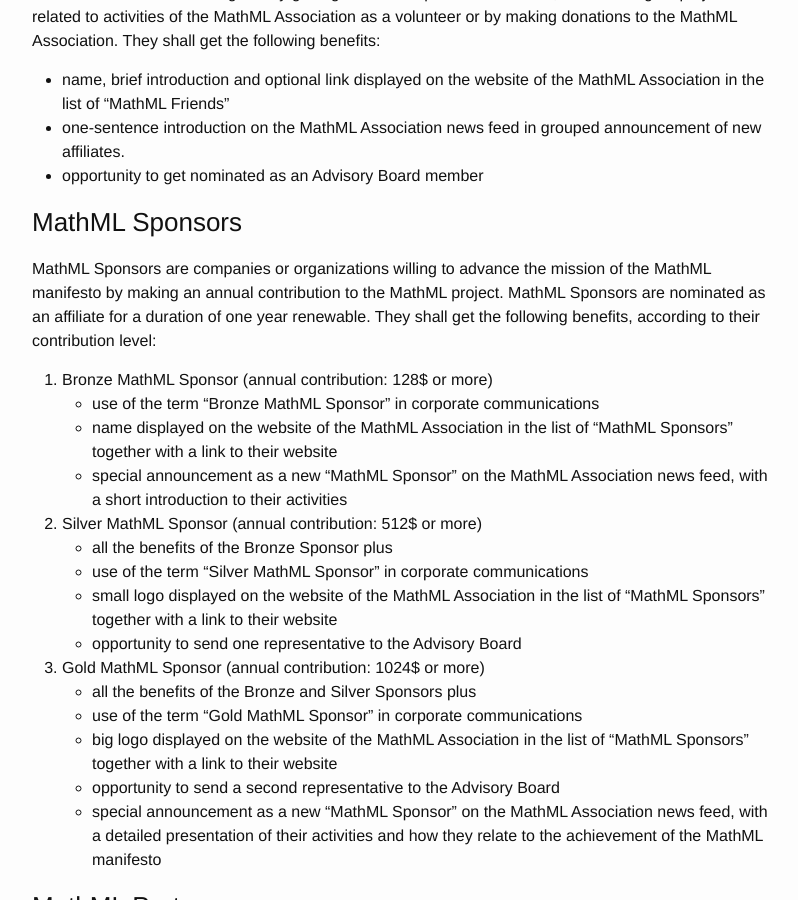
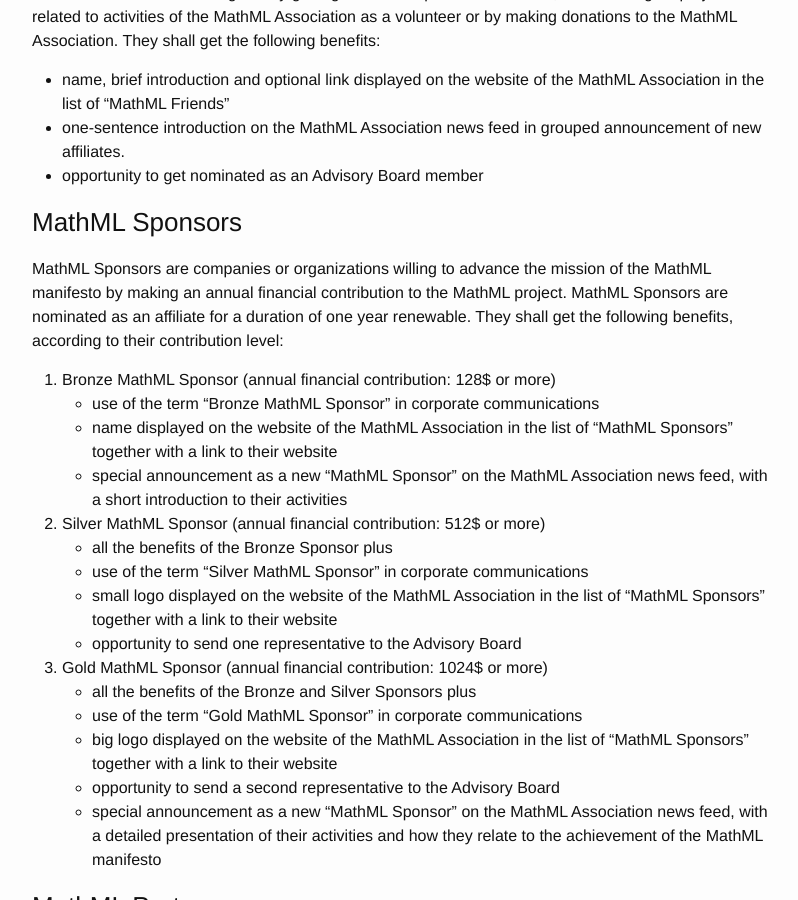
Before and after one commit to MathML/website, a Jekyll site: the page built from legal-documents/affiliates.md, in a window 1280 px wide and 900 px high, scrolled down 1459 px. Shown: the whole window, without its empty margins (238-1036 px from the left). Built offline with Jekyll 4.4.1, drawn with Linux system fonts in a browser that asks for light colours.

Commit message:
Sponsors: clarify "annual contribution" to "annual financial contribution" to distinguish this level better from the others

```diff
--- a/legal-documents/affiliates.md
+++ b/legal-documents/affiliates.md
@@ -66,26 +66,26 @@
 ### MathML Sponsors
 
 MathML Sponsors are companies or organizations willing to advance the
-mission of the MathML manifesto by making an annual contribution to the
+mission of the MathML manifesto by making an annual financial contribution to the
 MathML project. MathML Sponsors are nominated as an affiliate for a
 duration of one year renewable. They shall get the following benefits,
 according to their contribution level:
 
-1. Bronze MathML Sponsor (annual contribution: 128$ or more)
+1. Bronze MathML Sponsor (annual financial contribution: 128$ or more)
    - use of the term "Bronze MathML Sponsor" in corporate communications
    - name displayed on the website of the MathML Association in the list of
      "MathML Sponsors" together with a link to their website
    - special announcement as a new "MathML Sponsor" on the MathML Association
      news feed, with a short introduction to their activities
 
-2. Silver MathML Sponsor (annual contribution: 512$ or more)
+2. Silver MathML Sponsor (annual financial contribution: 512$ or more)
    - all the benefits of the Bronze Sponsor plus
    - use of the term "Silver MathML Sponsor" in corporate communications
    - small logo displayed on the website of the MathML Association in the list
      of "MathML Sponsors" together with a link to their website
    - opportunity to send one representative to the Advisory Board
 
-3. Gold MathML Sponsor (annual contribution: 1024$ or more)
+3. Gold MathML Sponsor (annual financial contribution: 1024$ or more)
    - all the benefits of the Bronze and Silver Sponsors plus
    - use of the term "Gold MathML Sponsor" in corporate communications
    - big logo displayed on the website of the MathML Association in the list
```
